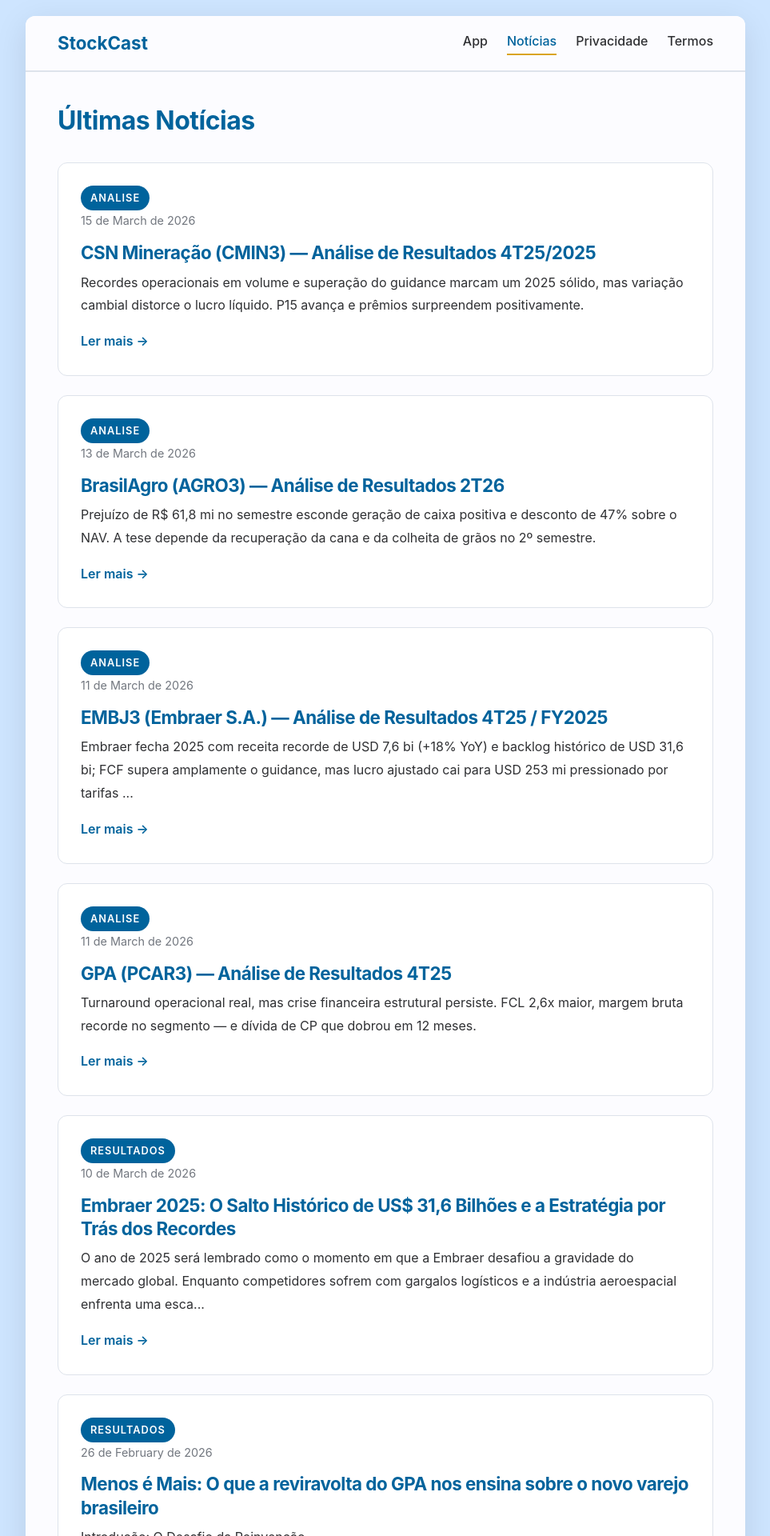
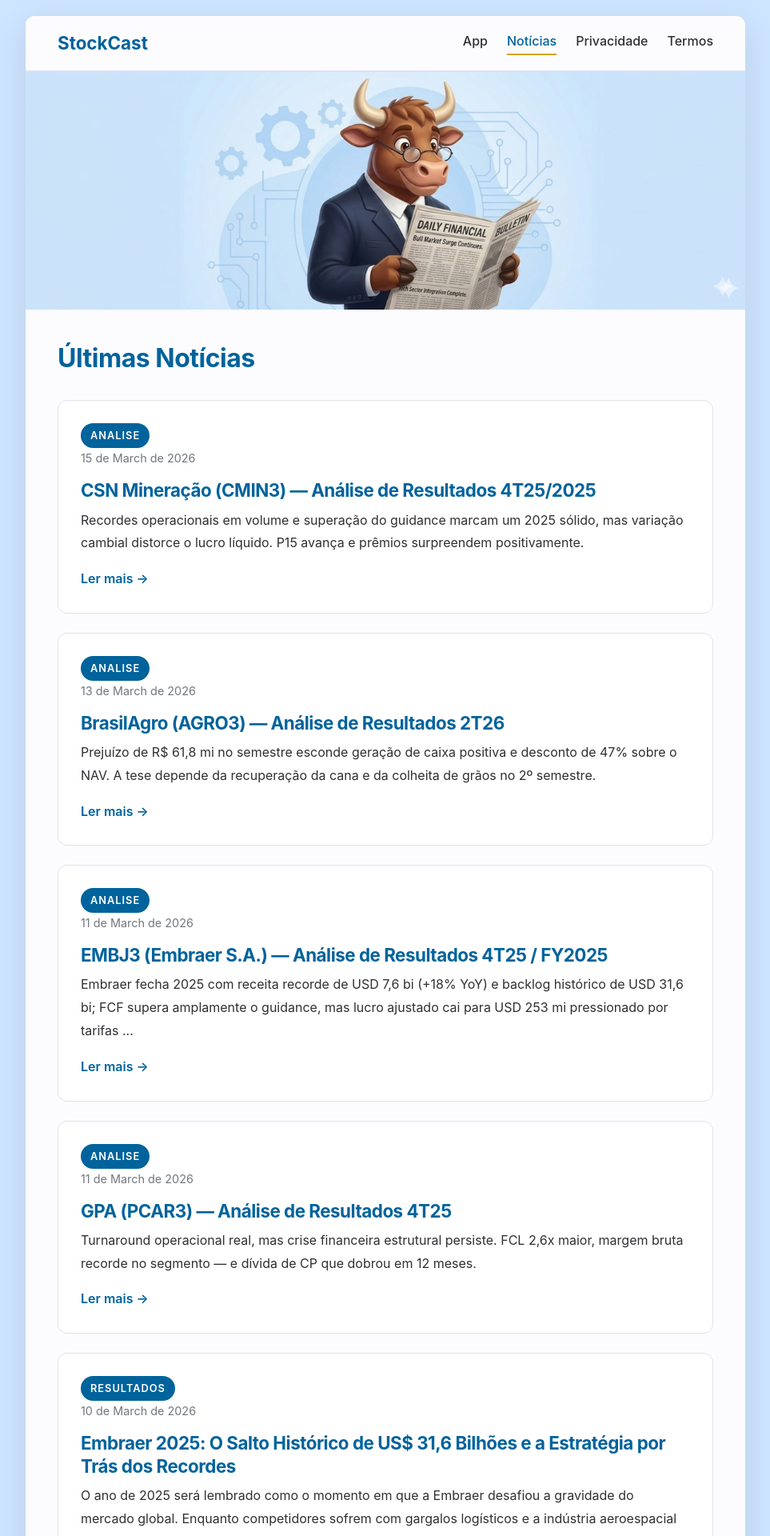
Before and after one commit to StockCast/stockcast.github.io, a Jekyll site: the page built from index.markdown, in a window 1280 px wide. Shown: the top 1920 px of the page at 80% size, without its empty margins (158-1121 px from the left). Built offline with Jekyll 4.4.1, drawn with Linux system fonts in a browser that asks for light colours.

Commit message:
feat: add news banner to website

```diff
--- a/_layouts/home.html
+++ b/_layouts/home.html
@@ -17,6 +17,10 @@
 <body>
   <div class="container">
     {% include header.html %}
+
+    <div class="home-banner">
+      <img src="{{ site.url }}/assets/images/news-banner.jpg" alt="StockCast Notícias">
+    </div>
 
     <main>
       <h1 class="home-heading">Últimas Notícias</h1>
--- a/assets/css/style.css
+++ b/assets/css/style.css
@@ -356,6 +356,13 @@ footer p {
   margin: 0;
 }
 
+/* Homepage banner */
+.home-banner img {
+  width: 100%;
+  height: auto;
+  display: block;
+}
+
 /* Homepage heading */
 .home-heading {
   font-size: 2em;
```
Also changed, not shown: assets/images/news-banner.jpg (added).
